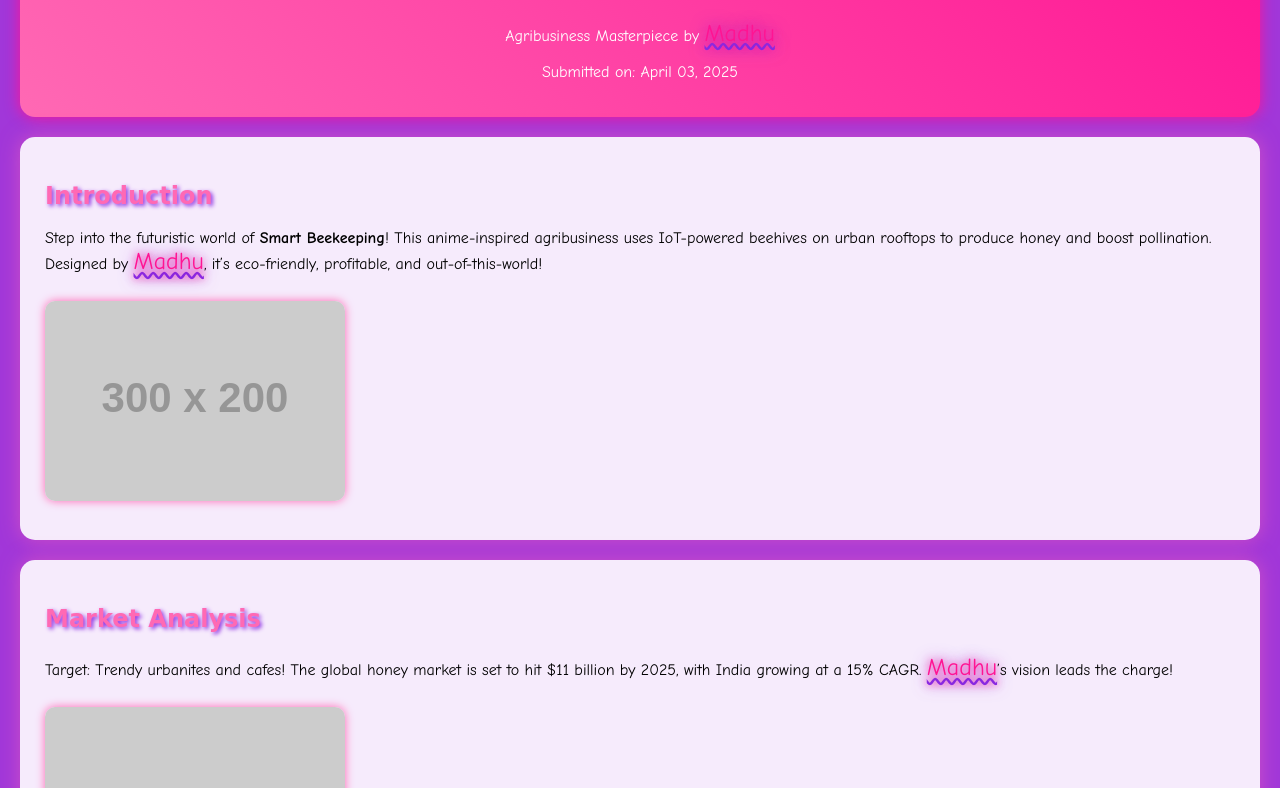
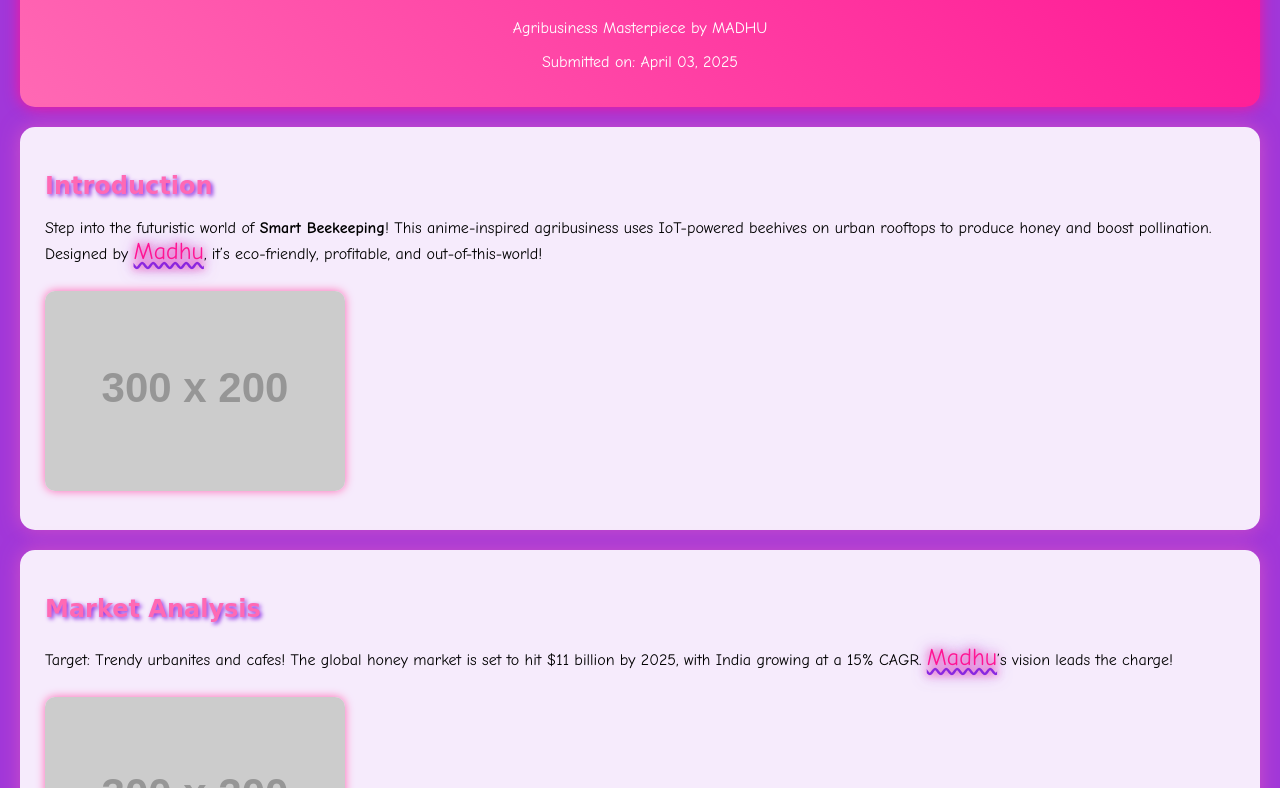
Before and after one commit to CHEY777/Madhu-AP, a plain HTML site: page index.html in a window 1280 px wide. Shown: the part 141-929 px from the top of the page. Drawn offline with nearby package versions, Linux system fonts and the light colour scheme; placeholder pictures from the web are drawn by us.

Commit message:
Update index.html

```diff
--- a/index.html
+++ b/index.html
@@ -3,7 +3,7 @@
 <head>
     <meta charset="UTF-8">
     <meta name="viewport" content="width=device-width, initial-scale=1.0">
-    <title>Madhu's Epic Beekeeping Portfolio 2025</title>
+    <title>MADHU'S Epic Beekeeping Portfolio 2025</title>
     <style>
         body {
             font-family: 'Comic Sans MS', 'Anime Ace', sans-serif; /* Anime vibe */
@@ -95,7 +95,7 @@
 <body>
     <div class="section title-section">
         <h1>Madhu's Epic Beekeeping Portfolio 2025</h1>
-        <p>Agribusiness Masterpiece by <span class="highlight-madhu">Madhu</span></p>
+        <p>Agribusiness Masterpiece by <span class="highlight-MADHU">MADHU</span></p>
         <p>Submitted on: April 03, 2025</p>
         <img src="https://via.placeholder.com/150?text=Anime+Girl" alt="Anime Character" class="anime-character">
     </div>
```
